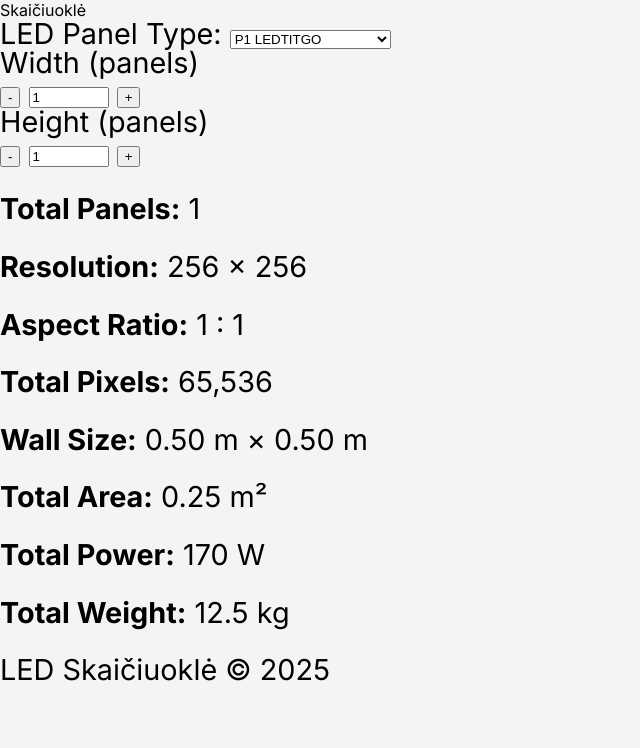
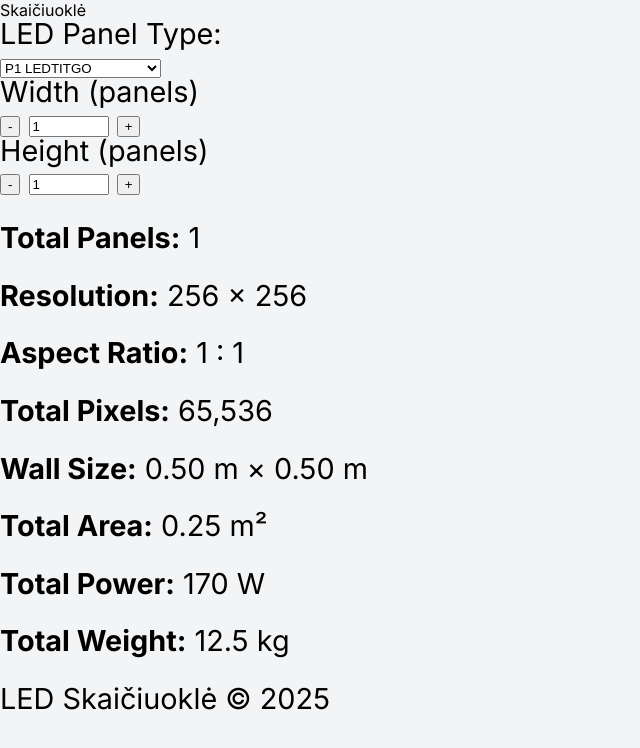
Before and after one commit to stogarauna/skaiciuokle, a SvelteKit app: page / in a window 1280 px wide. Shown: the top 748 px of the page, without its empty margins (0-640 px from the left). Built offline with nearby package versions, Linux system fonts and the light colour scheme.

Commit message:
Papildomas block wrapperis LED Panel Type, kad select būtų po tekstu

```diff
--- a/src/routes/+page.svelte
+++ b/src/routes/+page.svelte
@@ -47,7 +47,8 @@
 <section class="space-y-5">
 	<!-- Panel selector -->
 	<div class="bg-white p-5 rounded-2xl shadow-md">
-		<label for="panelSelect" class="font-semibold text-gray-700 mb-1 block">LED Panel Type:</label>
+		<div style="display:block;width:100%">
+			<label for="panelSelect" class="font-semibold text-gray-700 mb-1" style="display:block">LED Panel Type:</label>
 			<select
 				id="panelSelect"
 				bind:value={selected}
@@ -57,6 +58,7 @@
 					<option value={panel}>{panel.name}</option>
 				{/each}
 			</select>
+		</div>
 	</div>
 
 	<!-- Size inputs -->
```
Lines whose indentation alone changed are shown as unchanged.
